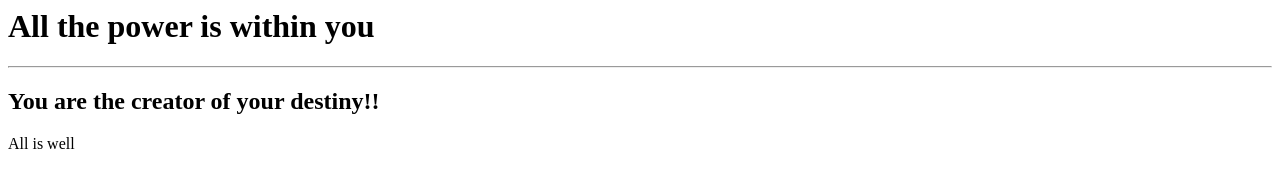
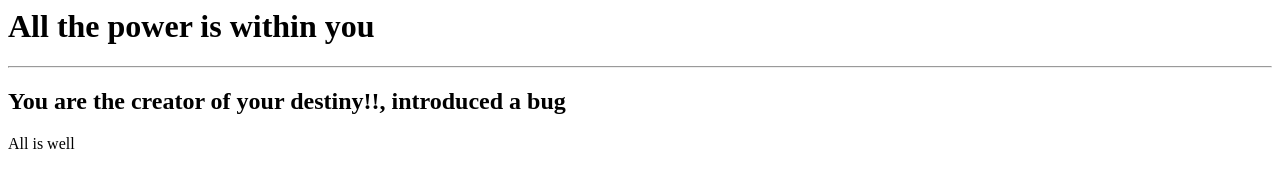
Before and after one commit to murugeshp/firstgitrepo, a plain HTML site: page index.html in a window 1280 px wide. Drawn offline with Linux system fonts and the light colour scheme.

Commit message:
Some changes

```diff
--- a/index.html
+++ b/index.html
@@ -2,7 +2,7 @@
 	<body>
 		<h1>All the power is within you</h1>
 		<hr/>
-		<h2> You are the creator of your destiny!!</h2>
+		<h2> You are the creator of your destiny!!, introduced a bug</h2>
 		<p>All is well</p>
         </body>
 </html>
```
